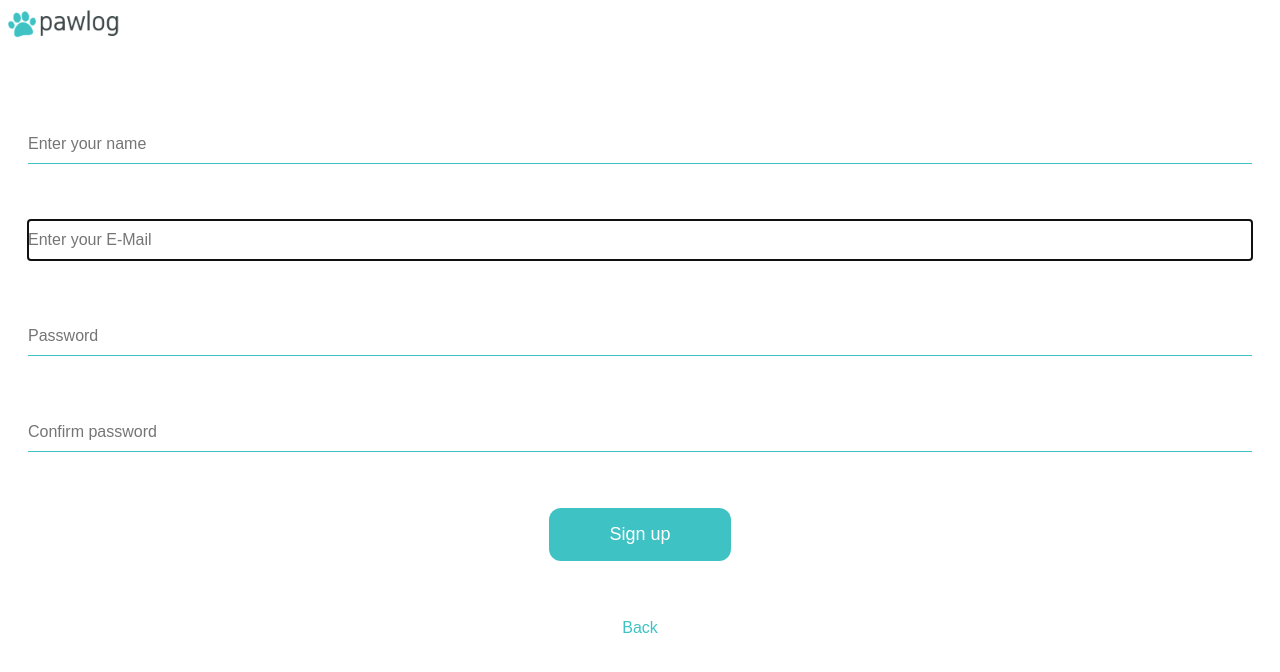
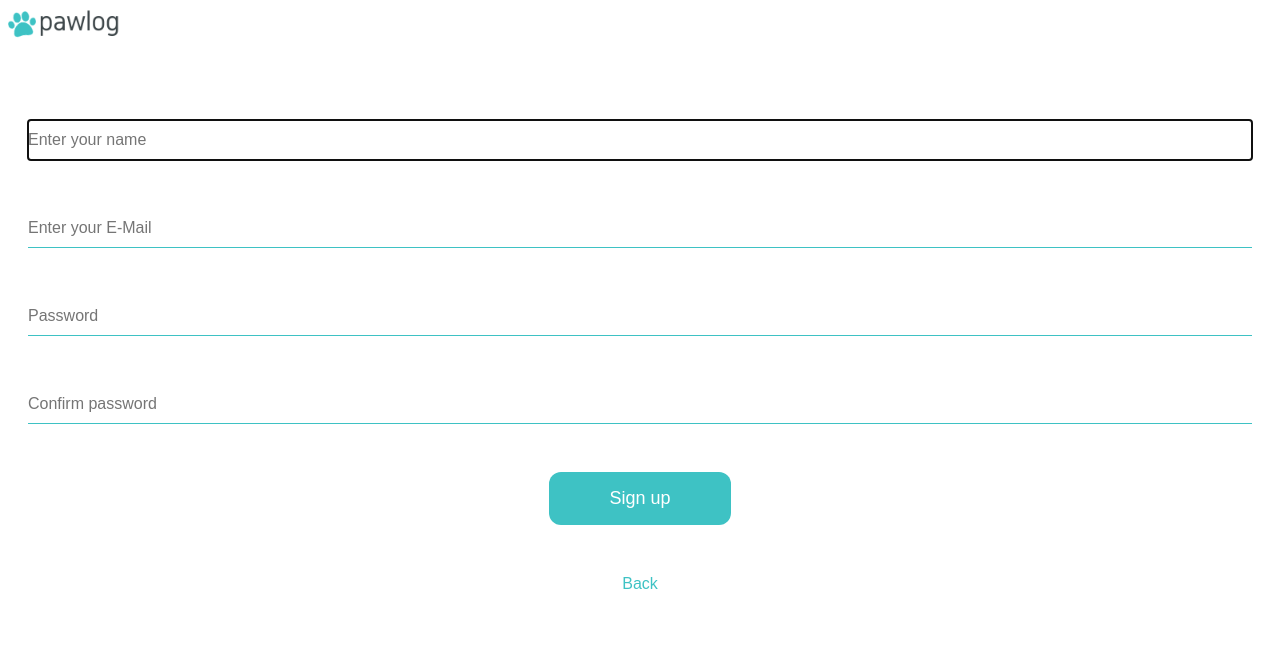
Before and after one commit to nikkypyra/capstone-project, a React (Create React App) app: page /signup in a window 1280 px wide. Shown: the top 672 px of the page. Built offline with nearby package versions, Linux system fonts and the light colour scheme; no server answers; the database is empty.

Commit message:
fied autofocus

```diff
--- a/src/pages/Signup.js
+++ b/src/pages/Signup.js
@@ -21,7 +21,7 @@ export default function Signup() {
               onChange={(e) => setName(e.target.value)}
               required
               autoFocus
-            />{' '}
+            />
           </div>
           <div className="email">
             <input
@@ -31,7 +31,6 @@ export default function Signup() {
               value={email}
               onChange={(e) => setEmail(e.target.value)}
               required
-              autoFocus
             />
           </div>
           <div className="password">
@@ -85,7 +84,7 @@ const Form = styled.form`
   }
 
   div {
-    margin: 28px 0;
+    margin: 24px 0;
     width: 100%;
   }
 
```
